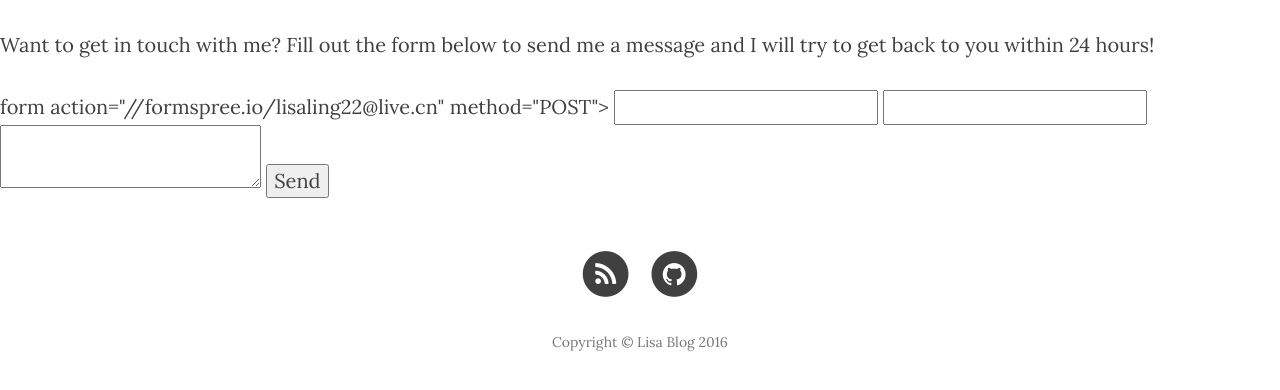
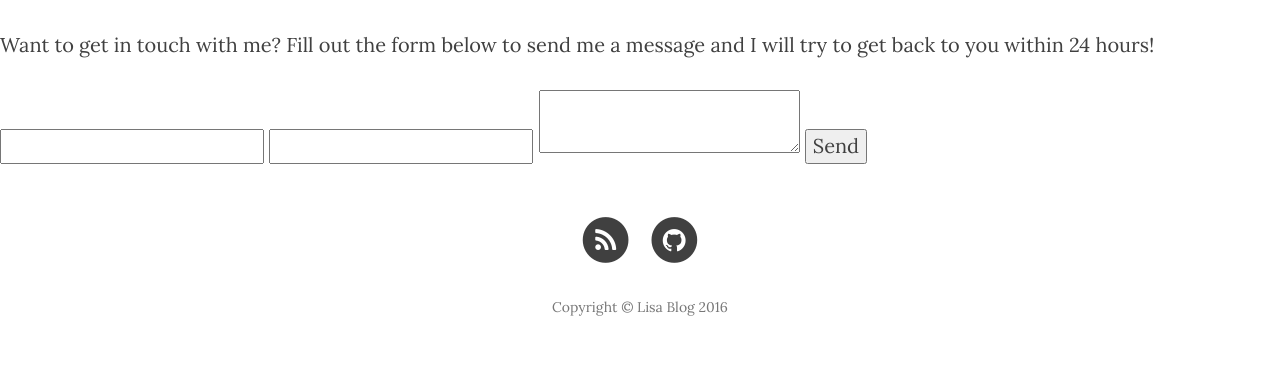
Before and after one commit to laoshen22/laoshen22.github.io, a Jekyll site: the page built from contact.html, in a window 1280 px wide. Shown: the top 390 px of the page. Built offline with Jekyll 4.4.1, drawn with Linux system fonts in a browser that asks for light colours; nearby versions of some CDN libraries.

Commit message:
Update contact.html

```diff
--- a/contact.html
+++ b/contact.html
@@ -11,7 +11,7 @@ header-img: "img/loveself.jpg"
 <!-- NOTE: To use the contact form, your site must be on a live web host with PHP! The form will not work locally! -->
 
 
-form action="//formspree.io/lisaling22@live.cn" method="POST">
+<form action="//formspree.io/lisaling22@live.cn" method="POST">
     <input type="text" name="name">
     <input type="email" name="_replyto">
     <textarea name="message"></textarea>
```
